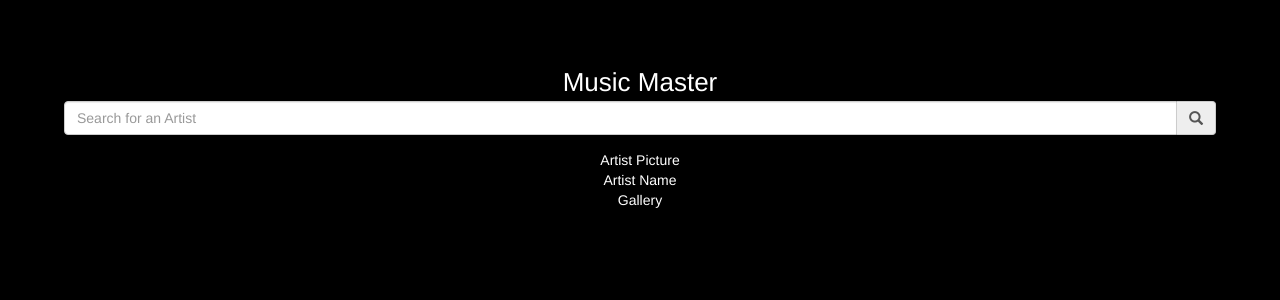
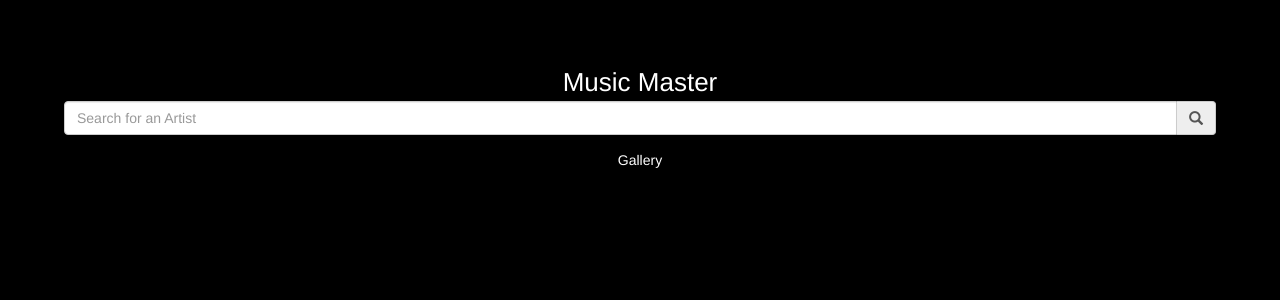
Before and after one commit to shades3002/musicmaster, a React (Create React App) app: page / in a window 1280 px wide. Shown: the top 300 px of the page. Built offline with nearby package versions, Linux system fonts and the light colour scheme.

Commit message:
Building the Artist Profile

```diff
--- a/src/App.jsx
+++ b/src/App.jsx
@@ -1,13 +1,15 @@
 import React, { Component } from 'react';
 import './App.css';
 import { FormGroup, FormControl, InputGroup, Glyphicon } from 'react-bootstrap'
+import Profile from './Profile';
 
 
 class App extends Component {
     constructor(props) {
         super(props);
         this.state = {
-            query: ''
+            query: '',
+            artist: null
         }
     }
 
@@ -23,7 +25,11 @@
             })
         })
         .then(response => response.json())
-        .then(json => console.log('json', json));
+        .then(json => {
+            const artist = json.artists.items[0];
+            console.log('artist', artist);
+            this.setState({artist});
+        });
     }
 
     render() {
@@ -48,10 +54,9 @@
                         </InputGroup.Addon>
                     </InputGroup>
                 </FormGroup>
-                <div className="Profile">
-                    <div>Artist Picture</div>
-                    <div>Artist Name</div>
-                </div>
+                <Profile
+                  artist={this.state.artist}
+                />
                 <div className="Gallery">
                     Gallery
                 </div>
--- /dev/null
+++ b/src/Profile.jsx
@@ -0,0 +1,21 @@
+import React, { Component } from 'react';
+import './App.css';
+
+class Profile extends Component {
+    render() {
+        let artist = { name: '', followers: {total: ''}};
+        if(this.props.artist !== null) {
+            artist = this.props.artist;
+        }
+
+        return (
+            <div>
+                <div>{artist.name}</div>
+                <div>{artist.followers.total}</div>
+            </div>
+        )
+    }
+
+}
+
+export default Profile;
```
